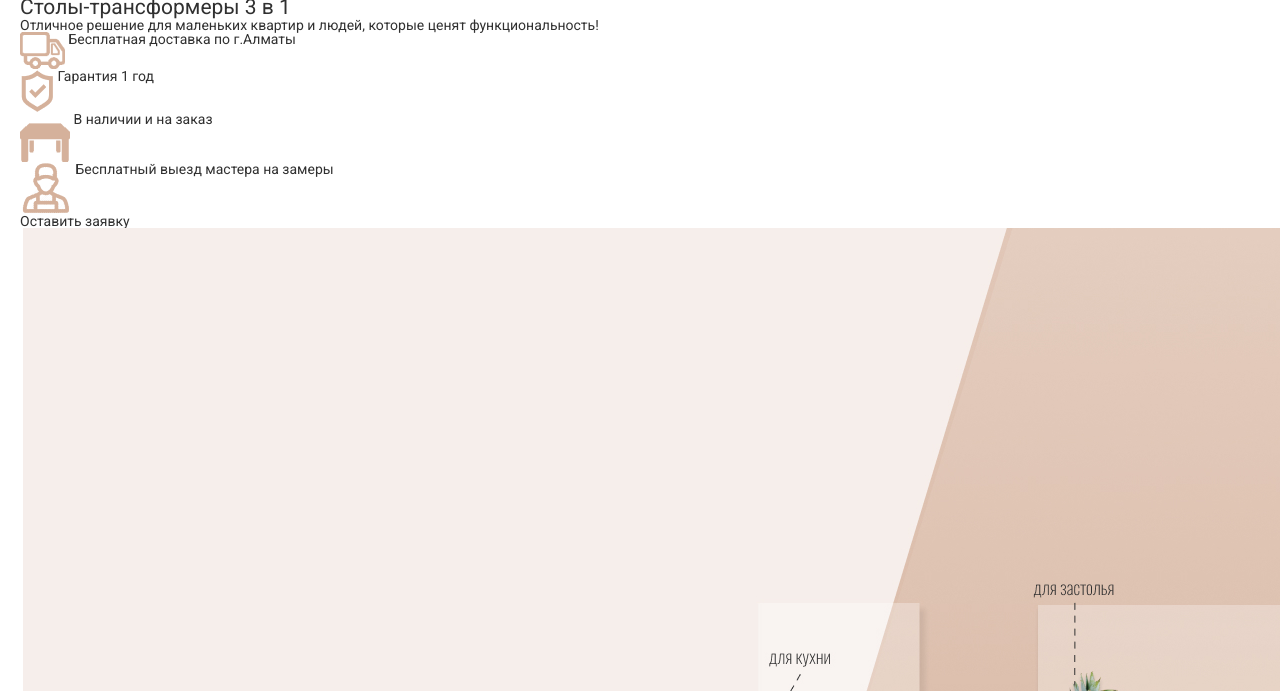
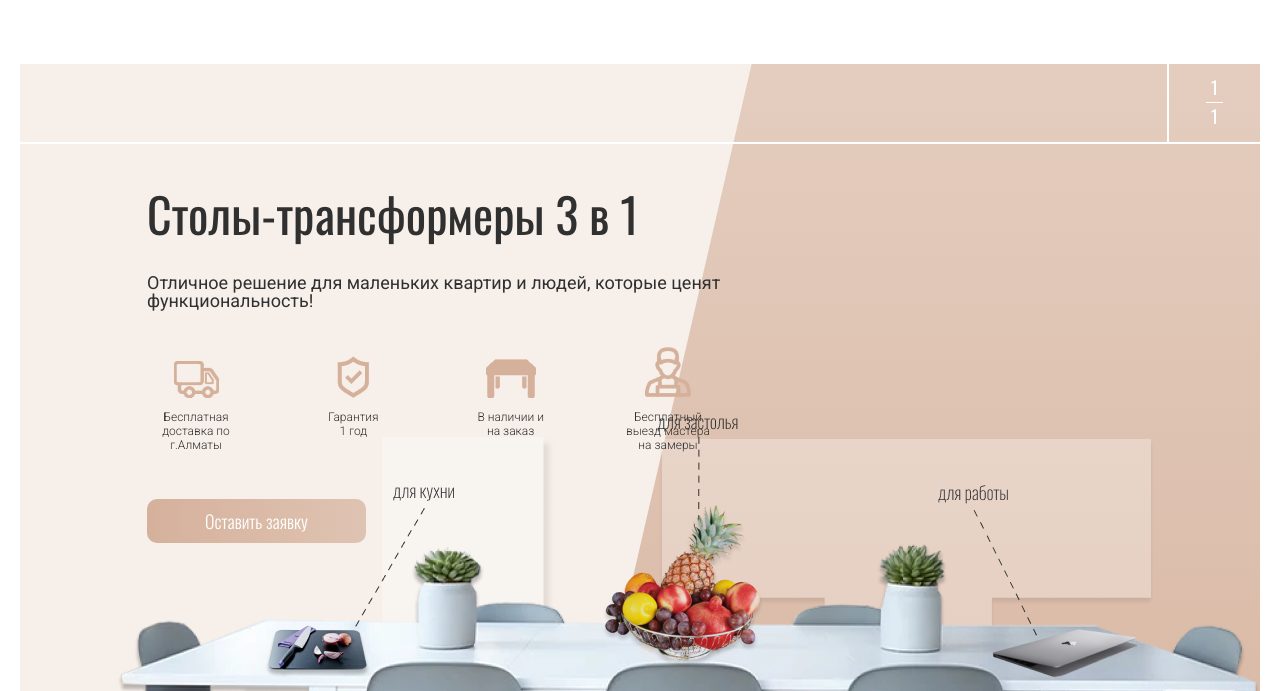
Before and after one commit to marina-zar/Transform-table, a website: page app/index.html in a window 1280 px wide. Shown: the part 109-800 px from the top of the page. Drawn offline with nearby package versions, Linux system fonts and the light colour scheme; files that its build step writes are made by us from their sources; files whose address does not match are found by name.

Commit message:
styled mainSlider__slide

```diff
--- a/app/index.html
+++ b/app/index.html
@@ -11,40 +11,50 @@
             @@include('header.html')
             <main class="page">
                 <div class="page__container container">
-                    <div class="page__slider mainSlider">
-                        <div class="mainSlider__body swiper">
                     <div class="mainSlider__slide">
+                        <div class="content-mainSlider__page">
+                            <div class="content-mainSlider__line"></div>
+                            <div class="content-mainSlider__number">
+                                <span>1</span>
+                                <span>1</span>
+                            </div>
+                        </div>
                         <div class="mainSlider__content content-mainSlider">
                             <h2 class="content-mainSlider__title">Столы-трансформеры 3 в 1</h2>
                             <div class="content-mainSlider__text">Отличное решение для маленьких квартир
                                 и людей, которые ценят функциональность!</div>
                             <div class="content-mainSlider__icons icons-mainSlider">
                                 <div class="icons-mainSlider__item">
-                                            <img src="img/slider/slider-icons/track.png" alt="track">
-                                            <span class="icons-mainSlider__text">Бесплатная доставка по г.Алматы</span>
+                                    <div class="icons-mainSlider__img">
+                                        <img src="img/slider/slider-icons/track.png" alt="track"/>
+                                    </div>
+                                    <p class="icons-mainSlider__text">Бесплатная доставка по г.Алматы</p>
                                 </div>
                                 <div class="icons-mainSlider__item">
-                                            <img src="img/slider/slider-icons/warranty.png" alt="warranty">
-                                            <span class="icons-mainSlider__text">Гарантия 1 год</span>
+                                    <div class="icons-mainSlider__img">
+                                        <img src="img/slider/slider-icons/warranty.png" alt="warranty"/>
+                                    </div>
+                                    <p class="icons-mainSlider__text">Гарантия <br>1 год</p>
                                 </div>
                                 <div class="icons-mainSlider__item">
-                                            <img src="img/slider/slider-icons/table.png" alt="table">
-                                            <span class="icons-mainSlider__text">В наличии и на заказ</span>
+                                    <div class="icons-mainSlider__img">
+                                        <img src="img/slider/slider-icons/table.png" alt="table"/>
+                                    </div>
+                                    <p class="icons-mainSlider__text">В наличии и <br>на заказ</p>
                                 </div>
                                 <div class="icons-mainSlider__item">
-                                            <img src="img/slider/slider-icons/master.png" alt="master">
-                                            <span class="icons-mainSlider__text">Бесплатный выезд мастера на замеры</span>
+                                    <div class="icons-mainSlider__img">
+                                        <img src="img/slider/slider-icons/master.png" alt="master"/>
+                                    </div>
+                                    <p class="icons-mainSlider__text">Бесплатный выезд мастера на замеры</p>
                                 </div>
                             </div>
-                                    <a href="" class="content-mainSlider__button">Оставить заявку</a>
+                            <a href="" class="content-mainSlider__button mainButton">Оставить заявку</a>
                         </div>
                         <div class="mainSlider__image ibg">
-                                    <img src="img/slider/slider.jpg" alt="slide1">
-                                </div>
-                            </div>
-                        </div>
-                        <div class="mainSlider__dots">
-
+                            <div class="ibg__background ibg__background-light"></div>
+                            <div class="ibg__background ibg__background-dark"></div>
+                            <img src="img/slider/table-bg.png" alt="slide1"/>
                         </div>
                     </div>
                 </div>
--- a/app/scss/header.scss
+++ b/app/scss/header.scss
@@ -1,5 +1,6 @@
 .header {
     background-color: #FAF5F2;
+    margin-bottom: 67px;
     @media (max-width: $md3 + px) {
         position: fixed;
         top: 0;
--- /dev/null
+++ b/app/scss/home.scss
@@ -0,0 +1,114 @@
+.page {
+
+}
+.page__container {
+  margin-bottom: 200px;
+}
+.mainSlider__slide {
+  position: relative;
+  width: 100%;
+}
+.mainSlider__content {
+  position: absolute;
+  z-index: 2;
+  top: 120px;
+  left: 127px;
+  //margin: 40px 0 0 127px;
+  //width: 36%;
+}
+.content-mainSlider__page {
+  position: absolute;
+  width: 100%;
+  top: 0;
+  left: 0;
+  z-index: 2;
+  display: flex;
+  .content-mainSlider__line {
+    flex: 1 1 100%;
+    height: 80px;
+    border-bottom: 2px solid #fff;
+  }
+
+  .content-mainSlider__number {
+    flex: 1 1 100px;
+    border-bottom: 2px solid #fff;
+    border-left: 2px solid #fff;
+    padding-top: 10px;
+    span {
+      flex: 100%;
+      color: #fff;
+      font-size: 18px;
+      font-family: 'Oswald', sans-serif;
+      font-weight: 400;
+      display: block;
+      text-align: center;
+      line-height: 26px;
+      margin: auto;
+      padding: 0 5px 0 5px;
+      &:first-child {
+        width: fit-content;
+        border-bottom: 1px solid #fff;
+        padding-bottom: 2px;
+      }
+    }
+  }
+}
+.content-mainSlider__title {}
+.content-mainSlider__text {
+  font-size: 18px;
+  margin-top: 30px;
+  margin-bottom: 33px;
+  max-width: 594px;
+}
+.content-mainSlider__icons {
+  display: flex;
+  max-width: 570px;
+  justify-content: space-between;
+  margin-bottom: 60px;
+  .icons-mainSlider__item {
+    width: 98px;
+    .icons-mainSlider__img{
+      height: 55px;
+      display: flex;
+      justify-content: center;
+      align-items: flex-end;
+      margin-bottom: 12px;
+    }
+    .icons-mainSlider__text {
+      font-size: 12px;
+      font-weight: 300;
+      text-align: center;
+      line-height: 14px;
+    }
+  }
+}
+.content-mainSlider__button {
+  margin-bottom: 467px;
+}
+.mainSlider__image {
+  position: relative;
+  //width: 100%;
+  height: 965px;
+  .ibg__background {
+    position: absolute;
+    top: 0;
+    left: 0;
+    width: 100%;
+    height: 100%;
+  }
+  .ibg__background-light{
+    background: #f6efea;
+    clip-path: polygon(0% 0%, 59% 0, 41% 100%, 0 100%);
+      }
+  .ibg__background-dark{
+    background: linear-gradient(180deg, rgba(213, 177, 155, 0.64) 0%, #D5B19B 100%);
+    clip-path: polygon(100% 0, 59% 0, 41% 100%, 100% 100%);
+  }
+  img {
+    position: absolute;
+    width: auto;
+    height: auto;
+    bottom: 0;
+    right: 0;
+  }
+}
--- a/app/scss/main.scss
+++ b/app/scss/main.scss
@@ -89,6 +89,12 @@ h1, h2, h3, h4, h5, h6 {
     font-weight: 400;
 }
 
+h2 {
+    font-family: 'Oswald', sans-serif;
+    font-weight: 400;
+    font-size: 48px;
+    line-height: 60px;
+}
 /********** Оболочка ********/
 
 .wrapper {
@@ -120,5 +126,16 @@ a {
 /********** Подключение файлов стилей, форм ... ********/
 
 @import "header";
+@import "home";
 
 /********** Main content style ********/
+
+.mainButton {
+    color: #ffffff;
+    background: linear-gradient(270deg, #DFC3B2, #D5B19B);
+    font-family: 'Oswald', sans-serif;
+    font-weight: 300;
+    font-size: 18px;
+    padding: 9px 58px;
+    border-radius: 10px;
+}
```
Also changed, not shown: app/img/slider/bgcolor.jpg (added), app/img/slider/table-bg.png (added). Lines whose indentation alone changed are shown as unchanged.
